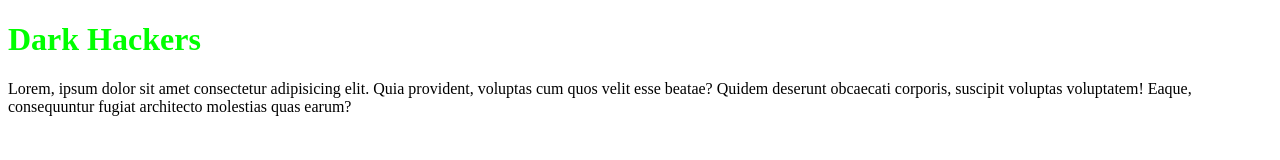
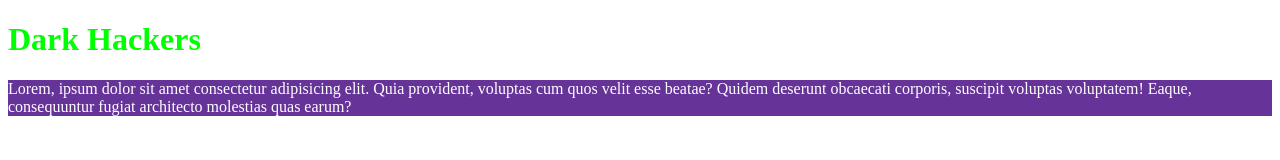
Before and after one commit to murshudshop/Hacker, a plain HTML site: page index.html in a window 1280 px wide. Drawn offline with Linux system fonts and the light colour scheme.

Commit message:
p taginin arxa fonuna rəng və shirft rəngini

```diff
--- a/style.css
+++ b/style.css
@@ -1,3 +1,7 @@
 h1{
     color: lime;
 }
+p{
+    background-color: rebeccapurple;
+    color: white;
+}
```
